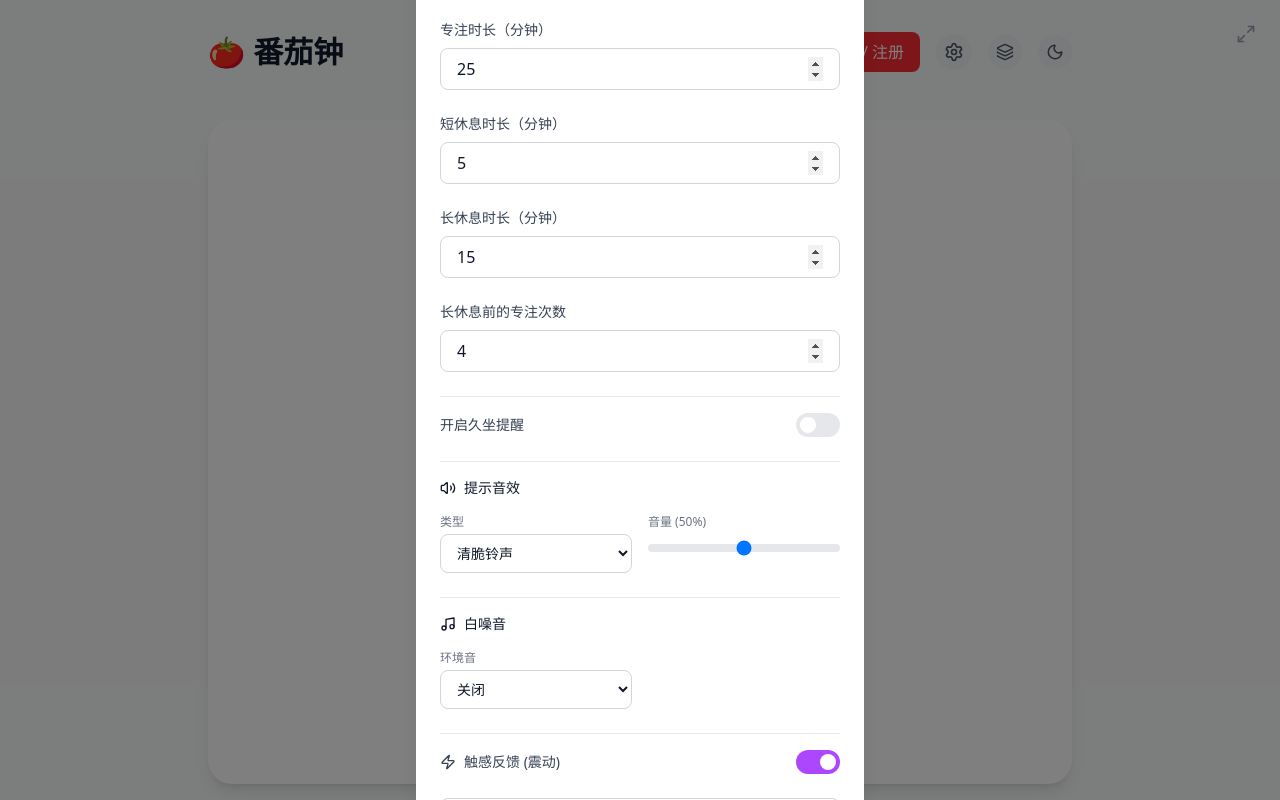
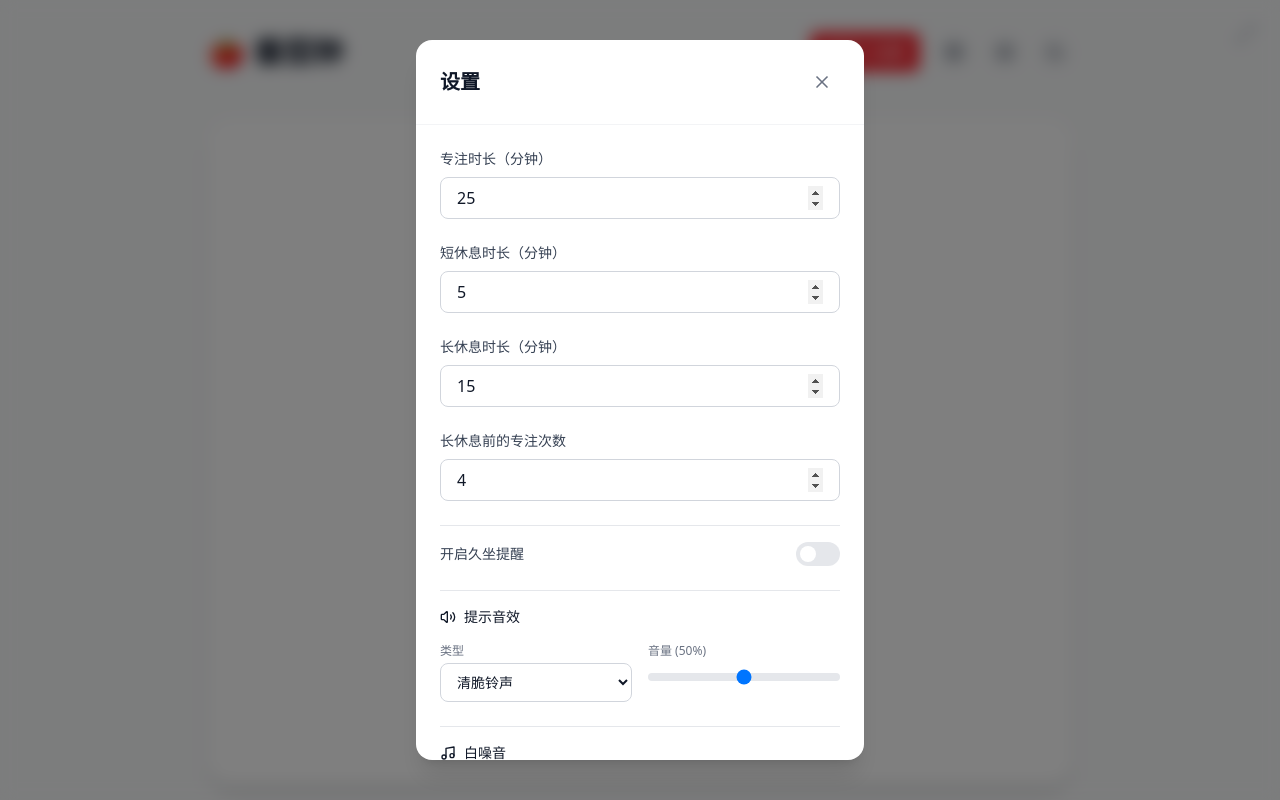
Before and after one commit to lanwudawn/tomato-vibe, a Next.js app: page / in a window 1280 px wide. Both pictures are taken after a click on the button 954 px from the left and 52 px from the top of the page. Shown: the top 800 px of the page. Built offline with nearby package versions, Linux system fonts and the light colour scheme; no server answers.

Commit message:
页面缩放问题

```diff
--- a/src/components/SettingsPanel.tsx
+++ b/src/components/SettingsPanel.tsx
@@ -26,19 +26,25 @@ export function SettingsPanel({
       </button>
 
       {isOpen && (
-        <div className="fixed inset-0 bg-black/50 flex items-center justify-center z-50 p-4">
-          <div className="bg-white dark:bg-gray-800 rounded-2xl w-full max-w-md p-6 shadow-xl">
-            <div className="flex items-center justify-between mb-6">
+        <div
+          className="fixed inset-0 bg-black/50 flex items-center justify-center z-50 p-4 backdrop-blur-sm"
+          onClick={() => setIsOpen(false)}
+        >
+          <div
+            className="bg-white dark:bg-gray-800 rounded-2xl w-full max-w-md shadow-xl flex flex-col max-h-[90vh]"
+            onClick={e => e.stopPropagation()}
+          >
+            <div className="flex items-center justify-between p-6 border-b border-gray-100 dark:border-gray-700">
               <h2 className="text-xl font-bold text-gray-900 dark:text-white">设置</h2>
               <button
                 onClick={() => setIsOpen(false)}
-                className="p-2 rounded-full hover:bg-gray-100 dark:hover:bg-gray-700"
+                className="p-2 rounded-full hover:bg-gray-100 dark:hover:bg-gray-700 transition-colors"
               >
                 <X size={20} className="text-gray-500" />
               </button>
             </div>
 
-            <div className="space-y-6">
+            <div className="flex-1 overflow-y-auto p-6 space-y-6">
               <div>
                 <label className="block text-sm font-medium text-gray-700 dark:text-gray-300 mb-2">
                   专注时长（分钟）
@@ -244,6 +250,7 @@ export function SettingsPanel({
                 </div>
               </div>
 
+              <div className="pt-4">
                 <button
                   onClick={onReset}
                   className="w-full py-2 px-4 rounded-lg border border-gray-300 dark:border-gray-600
@@ -253,6 +260,18 @@ export function SettingsPanel({
                   恢复默认设置
                 </button>
               </div>
+
+              <div className="pt-2">
+                <button
+                  onClick={() => setIsOpen(false)}
+                  className="w-full py-3 px-4 rounded-xl bg-red-500 text-white font-bold
+                             hover:bg-red-600 shadow-lg shadow-red-500/20 transition-all
+                             active:scale-95"
+                >
+                  确认
+                </button>
+              </div>
+            </div>
           </div>
         </div>
       )}
```
Lines whose indentation alone changed are shown as unchanged.
